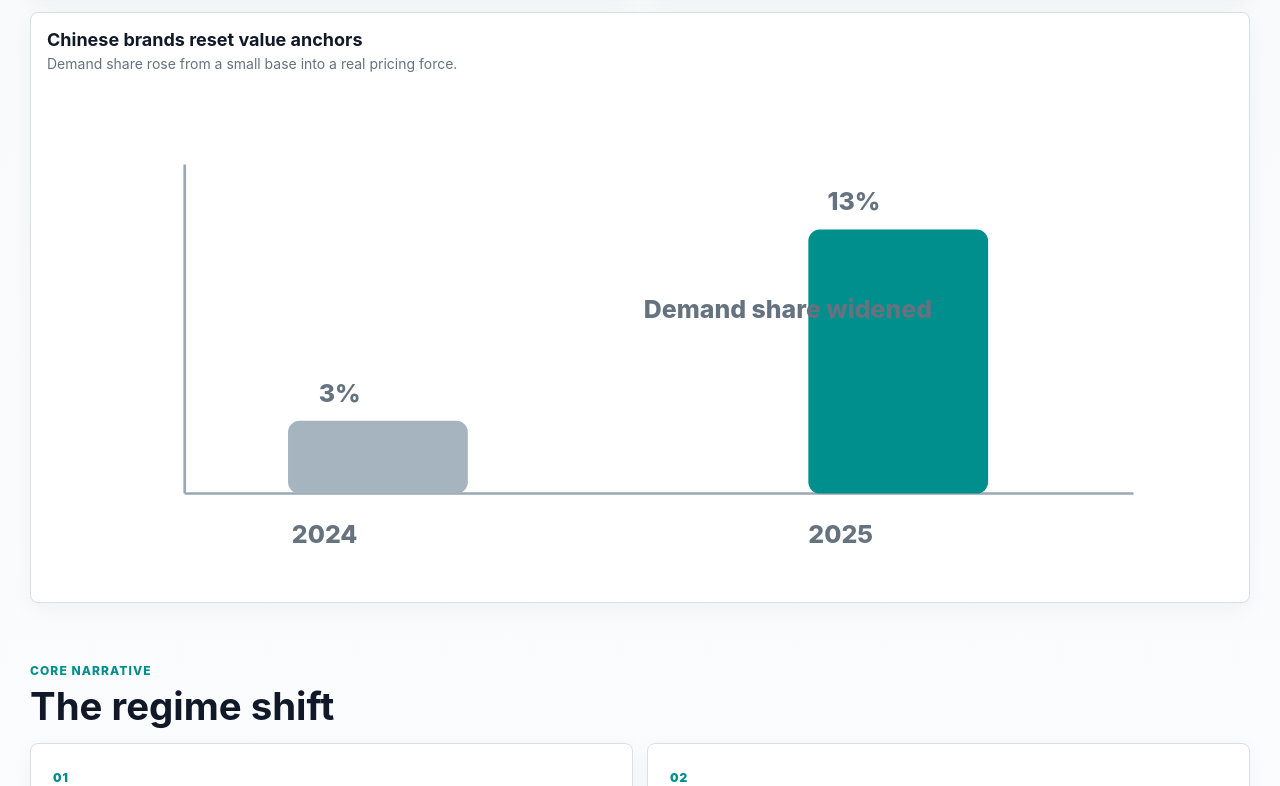
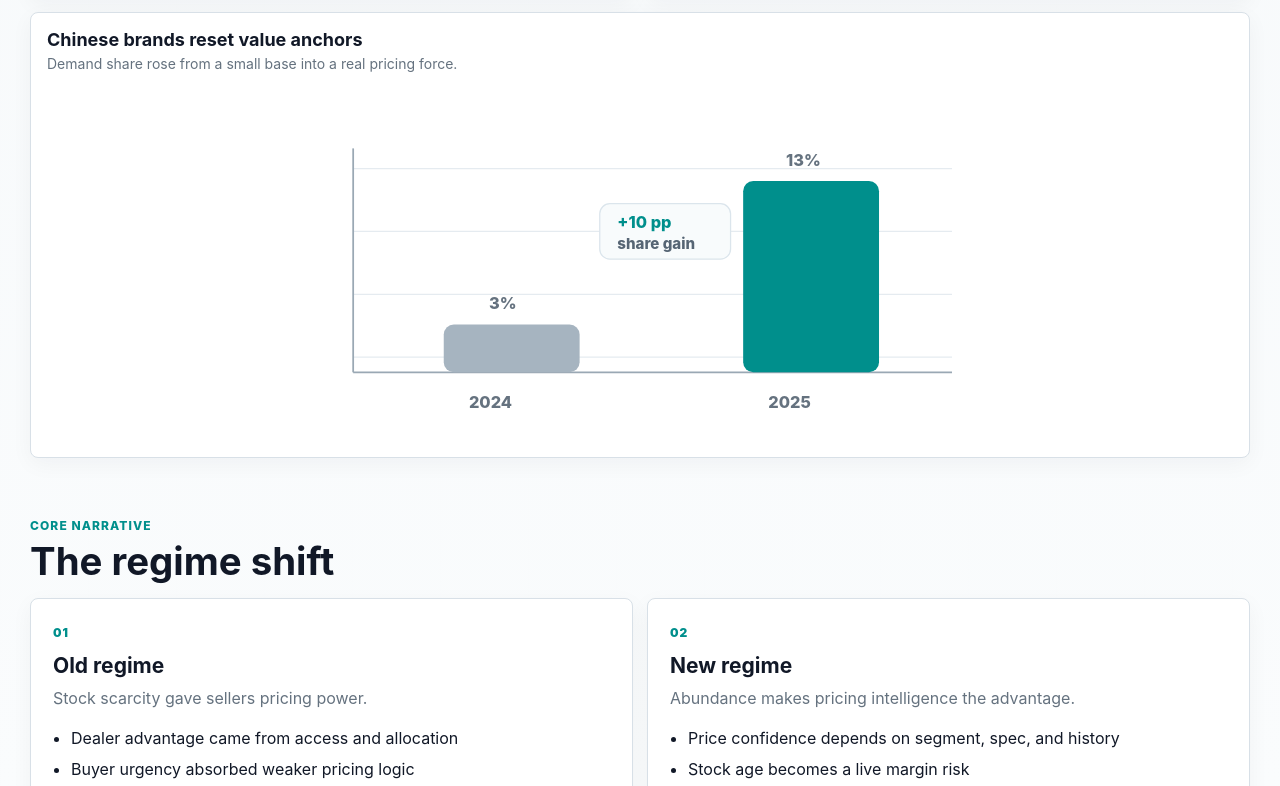
Before and after one commit to Alexey3250/signal-desk, a Next.js app: page /automotive in a window 1280 px wide. Shown: the part 1296-2082 px from the top of the page. Built offline with nearby package versions, Linux system fonts and the light colour scheme.

Commit message:
Improve automotive chart annotations

```diff
--- a/app/automotive/page.tsx
+++ b/app/automotive/page.tsx
@@ -209,23 +209,36 @@ function PriceIndexChart() {
       <text x="40" y="46">140</text>
       <text x="47" y="240">2020</text>
       <text x="556" y="240">2025</text>
-      <text className="chart-callout" x="438" y="122">Index 108</text>
+      <g className="chart-label-pill">
+        <rect x="405" y="93" width="92" height="30" rx="7" />
+        <text x="418" y="113">Index 108</text>
+      </g>
     </svg>
   );
 }
 
 function DemandShareChart() {
   return (
-    <svg viewBox="0 0 620 260" role="img" aria-label="Chinese brand demand share rose from 3 percent to 13 percent">
-      <line className="axis" x1="72" y1="212" x2="568" y2="212" />
-      <line className="axis" x1="72" y1="40" x2="72" y2="212" />
-      <rect className="bar-muted" x="126" y="174" width="94" height="38" rx="6" />
-      <rect className="bar-teal" x="398" y="74" width="94" height="138" rx="6" />
-      <text x="142" y="164">3%</text>
-      <text x="408" y="64">13%</text>
-      <text x="128" y="238">2024</text>
-      <text x="398" y="238">2025</text>
-      <text className="chart-callout" x="312" y="120">Demand share widened</text>
+    <svg viewBox="0 0 620 280" role="img" aria-label="Chinese brand demand share rose from 3 percent to 13 percent">
+      <g className="chart-grid">
+        <line x1="82" y1="64" x2="558" y2="64" />
+        <line x1="82" y1="114" x2="558" y2="114" />
+        <line x1="82" y1="164" x2="558" y2="164" />
+        <line x1="82" y1="214" x2="558" y2="214" />
+      </g>
+      <line className="axis" x1="82" y1="226" x2="558" y2="226" />
+      <line className="axis" x1="82" y1="48" x2="82" y2="226" />
+      <rect className="bar-muted" x="154" y="188" width="108" height="38" rx="8" />
+      <rect className="bar-teal" x="392" y="74" width="108" height="152" rx="8" />
+      <text className="chart-value-label" x="190" y="176">3%</text>
+      <text className="chart-value-label" x="426" y="62">13%</text>
+      <text x="174" y="254">2024</text>
+      <text x="412" y="254">2025</text>
+      <g className="chart-annotation">
+        <rect x="278" y="92" width="104" height="44" rx="8" />
+        <text x="292" y="111">+10 pp</text>
+        <text x="292" y="128">share gain</text>
+      </g>
     </svg>
   );
 }
--- a/app/globals.css
+++ b/app/globals.css
@@ -820,6 +820,11 @@ h1 {
   min-height: 250px;
 }
 
+.chart-card:nth-child(3) > svg {
+  justify-self: center;
+  max-width: 780px;
+}
+
 .chart-card text {
   fill: var(--muted);
   font-size: 13px;
@@ -868,6 +873,32 @@ h1 {
 .chart-callout {
   fill: var(--ink);
   font-size: 15px;
+}
+
+.chart-label-pill rect,
+.chart-annotation rect {
+  fill: #f8fbfc;
+  stroke: #dbe5ec;
+}
+
+.chart-label-pill text,
+.chart-annotation text,
+.chart-value-label {
+  fill: #566574;
+  font-weight: 850;
+}
+
+.chart-label-pill text {
+  font-size: 13px;
+}
+
+.chart-annotation text {
+  font-size: 12px;
+}
+
+.chart-annotation text:first-of-type {
+  fill: var(--teal);
+  font-size: 13px;
 }
 
 .bar-muted {
```
